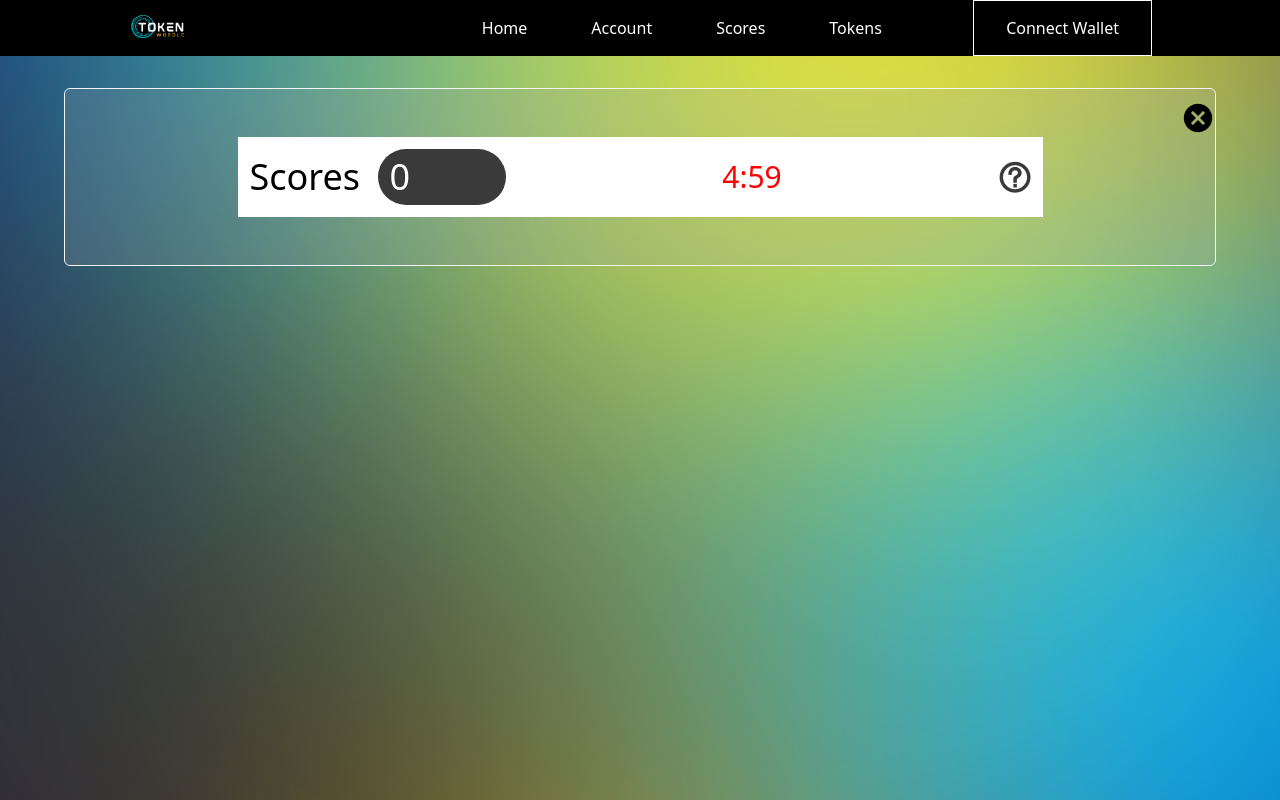
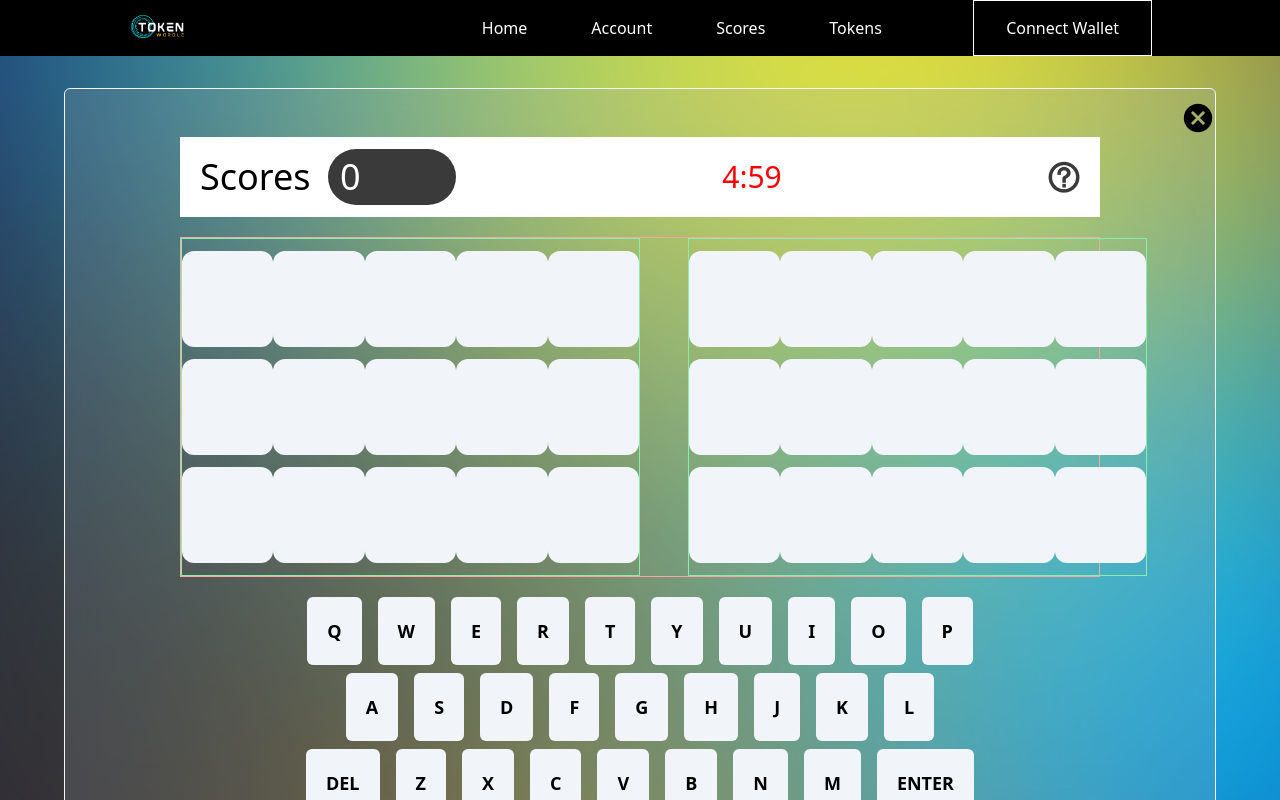
Before and after one commit to joeephwild/token-wordle, a Next.js app: page /game in a window 1280 px wide. Built offline with nearby package versions, Linux system fonts and the light colour scheme; what tailwindcss-filters would draw is missing.

Commit message:
feat: add game board

```diff
--- a/components/gameplay/GameBoard.js
+++ b/components/gameplay/GameBoard.js
@@ -1,12 +1,36 @@
 import GameScoreCard from "./GameScoreCard";
+import Keyboard from "./Keyboard";
+import WordBox from "./WordBox";
 
-export default function GameBoard(){
-    return(
-        <div className="h-full bg-gray-400 rounded-md bg-clip-padding backdrop-filter backdrop-blur-lg bg-opacity-20 border border-gray-100 w-[90%] mx-auto mt-8 py-12 relative">
-            <a href="" className="inline-block absolute top-0 left-[97%]">
-                <img src="./images/mdi_close-circle.png" alt="cancel" className="mt-3"/>
-            </a>
-            <GameScoreCard />
+export default function GameBoard() {
+  return (
+    <div className="h-full bg-gray-400 rounded-md bg-clip-padding backdrop-filter backdrop-blur-lg bg-opacity-20 border border-gray-100 w-[90%] mx-auto mt-8 py-12 relative">
+      <a href="" className="inline-block absolute top-0 left-[97%]">
+        <img
+          src="./images/mdi_close-circle.png"
+          alt="cancel"
+          className="mt-3"
+        />
+      </a>
+      <GameScoreCard />
+      <div className="mt-5 flex w-[80%] mx-auto gap-12 border border-red-300">
+        <div className="w-[50%] border border-green-300">
+          <WordBox />
+          <WordBox />
+          <WordBox />
         </div>
-    )
+        <div className="w-[50%] border border-green-300">
+          <WordBox />
+          <WordBox />
+          <WordBox />
+        </div>
+      </div>
+      <div className="mt-5">
+        <Keyboard />
+      </div>
+      <div className="mt-5">
+        <button className="btn block mx-auto">Submit</button>
+      </div>
+    </div>
+  );
 }
--- a/components/gameplay/GameScoreCard.js
+++ b/components/gameplay/GameScoreCard.js
@@ -1,6 +1,6 @@
-export default function GameScoreCard(){
-    return(
-            <div className="bg-white w-[70%] mx-auto p-3 flex justify-between items-center">
+export default function GameScoreCard() {
+  return (
+    <div className="bg-white w-[80%] mx-auto p-3 px-5 flex justify-between items-center">
       <div className="flex justify-between w-64 items-center">
         <h1 className="text-black text-4xl">Scores</h1>
         <h1 className="bg-[#3A3A3A] rounded-full px-3 text-white text-4xl w-32 py-2">
@@ -8,13 +8,11 @@ export default function GameScoreCard(){
         </h1>
       </div>
       <div className="item-start justify-self-start">
-                    <h1 className="text-[#ff0000] text-3xl">
-                        4:59
-                    </h1>
+        <h1 className="text-[#ff0000] text-3xl">4:59</h1>
       </div>
       <div>
         <img src="./images/medical-icon_i-information-us.png" />
       </div>
     </div>
-    )
+  );
 }
--- /dev/null
+++ b/components/gameplay/Keyboard.js
@@ -0,0 +1,40 @@
+export default function Keyboard() {
+  return (
+    <div className="my-4 flex flex-col items-center">
+      <div className="first-row flex">
+        <button className="keyboard-button key">q</button>
+        <button className="keyboard-button key">w</button>
+        <button className="keyboard-button key">e</button>
+        <button className="keyboard-button key">r</button>
+        <button className="keyboard-button key">t</button>
+        <button className="keyboard-button key">y</button>
+        <button className="keyboard-button key">u</button>
+        <button className="keyboard-button key">i</button>
+        <button className="keyboard-button key">o</button>
+        <button className="keyboard-button key">p</button>
+      </div>
+      <div className="second-row my-2 flex">
+        <button className="keyboard-button key">a</button>
+        <button className="keyboard-button key">s</button>
+        <button className="keyboard-button key">d</button>
+        <button className="keyboard-button key">f</button>
+        <button className="keyboard-button key">g</button>
+        <button className="keyboard-button key">h</button>
+        <button className="keyboard-button key">j</button>
+        <button className="keyboard-button key">k</button>
+        <button className="keyboard-button key">l</button>
+      </div>
+      <div className="third-row flex">
+        <button className="keyboard-button key">Del</button>
+        <button className="keyboard-button key">z</button>
+        <button className="keyboard-button key">x</button>
+        <button className="keyboard-button key">c</button>
+        <button className="keyboard-button key">v</button>
+        <button className="keyboard-button key">b</button>
+        <button className="keyboard-button key">n</button>
+        <button className="keyboard-button key">m</button>
+        <button className="keyboard-button key">Enter</button>
+      </div>
+    </div>
+  );
+}
--- /dev/null
+++ b/components/gameplay/LetterBox.js
@@ -0,0 +1,7 @@
+export default function LetterBox({ letter }) {
+  return (
+    <div className="w-24 h-24 flex justify-center items-center bg-slate-100 text-4xl p-5 rounded-xl">
+      {letter}
+    </div>
+  );
+}
--- /dev/null
+++ b/components/gameplay/WordBox.js
@@ -0,0 +1,16 @@
+import LetterBox from "./LetterBox";
+
+export default function WordBox() {
+  const allLetters = [
+    <LetterBox />,
+    <LetterBox />,
+    <LetterBox />,
+    <LetterBox />,
+    <LetterBox />,
+  ];
+  return (
+    <div className="flex justify-between w-full my-3">
+      {allLetters.map((letter) => letter)}
+    </div>
+  );
+}
--- a/styles/globals.css
+++ b/styles/globals.css
@@ -1,4 +1,3 @@
-
 @tailwind base;
 @tailwind components;
 @tailwind utilities;
@@ -25,51 +24,53 @@ body {
 }
 
 @keyframes animate {
-  0%{
+  0% {
     background-position: 40% 100%;
   }
-  50%{
+  50% {
     background-position: 60% 80%;
   }
-  100%{
+  100% {
     background-position: 40% 100%;
   }
 }
 
-.btn{
-  @apply block bg-black rounded-md text-2xl font-bold text-white w-full md:w-48 text-center py-5
+.btn {
+  @apply block bg-black rounded-md text-2xl font-bold text-white w-full md:w-48 text-center py-5;
 }
-.theBox > img{
+.theBox > img {
   position: absolute;
   opacity: 0.5;
 }
-.dmb-11{
-  left: 100%
+.dmb-11 {
+  left: 100%;
 }
-.dmb-2{
+.dmb-2 {
   top: 100%;
 }
-.dmb-21{
-  top:100%;
-  left: 100%
+.dmb-21 {
+  top: 100%;
+  left: 100%;
 }
-.lmb-1{
+.lmb-1 {
   top: 150%;
   left: 20%;
 }
-.lmb-11{
-  top:150%;
+.lmb-11 {
+  top: 150%;
   left: 80%;
-
 }
-.amb-1{
-  top:200%;
-  left: 50%
+.amb-1 {
+  top: 200%;
+  left: 50%;
 }
-.mirror{
+.mirror {
   background-color: rgba(245, 245, 245, 0.3);
 }
-.home-card{
-  background: url('../public/images/curvyBg.png');
+.home-card {
+  background: url("../public/images/curvyBg.png");
   background-size: cover;
 }
+.key {
+  @apply text-lg font-bold p-5 mx-2 cursor-pointer uppercase bg-slate-100 rounded-md;
+}
```
Lines whose indentation alone changed are shown as unchanged.
